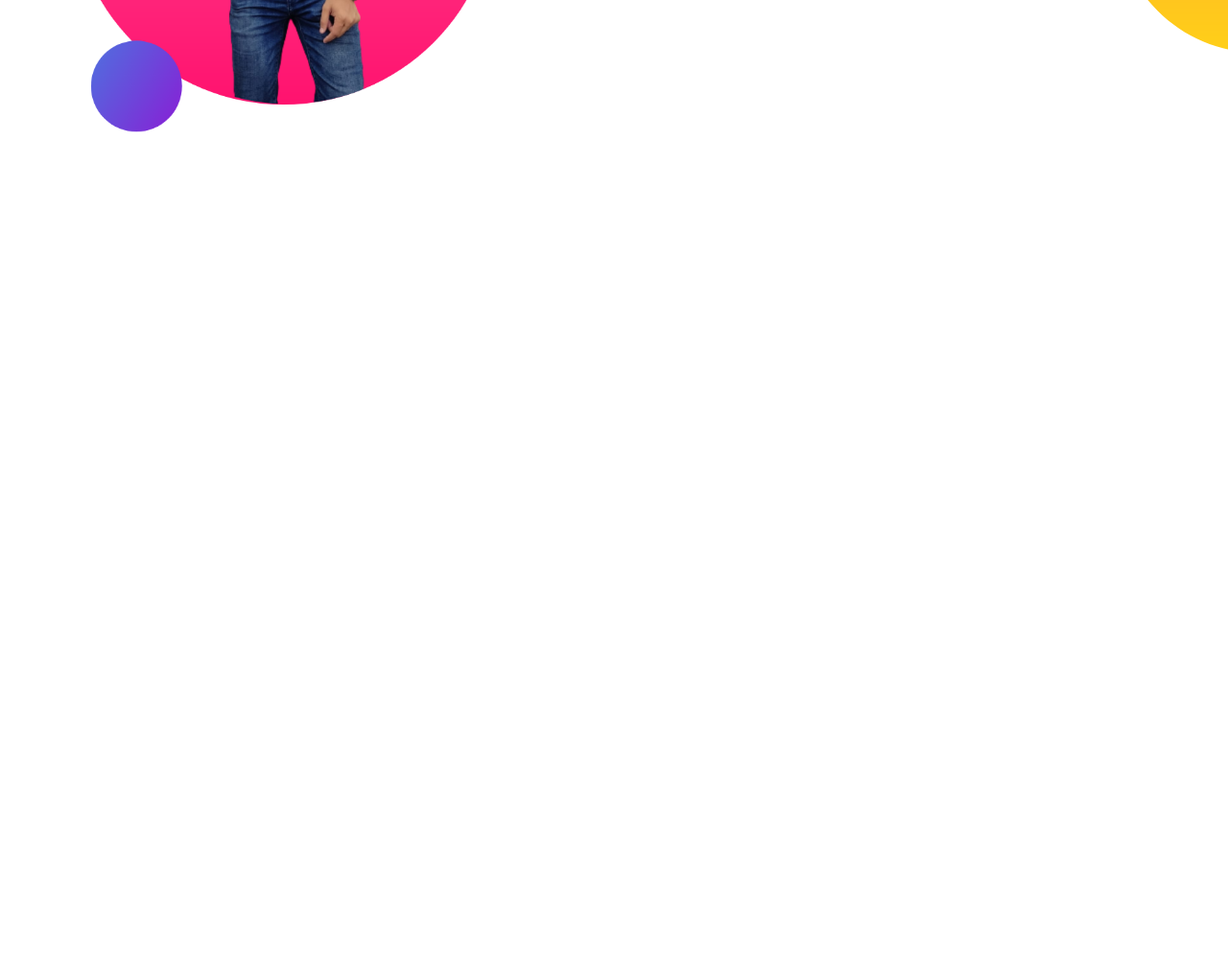
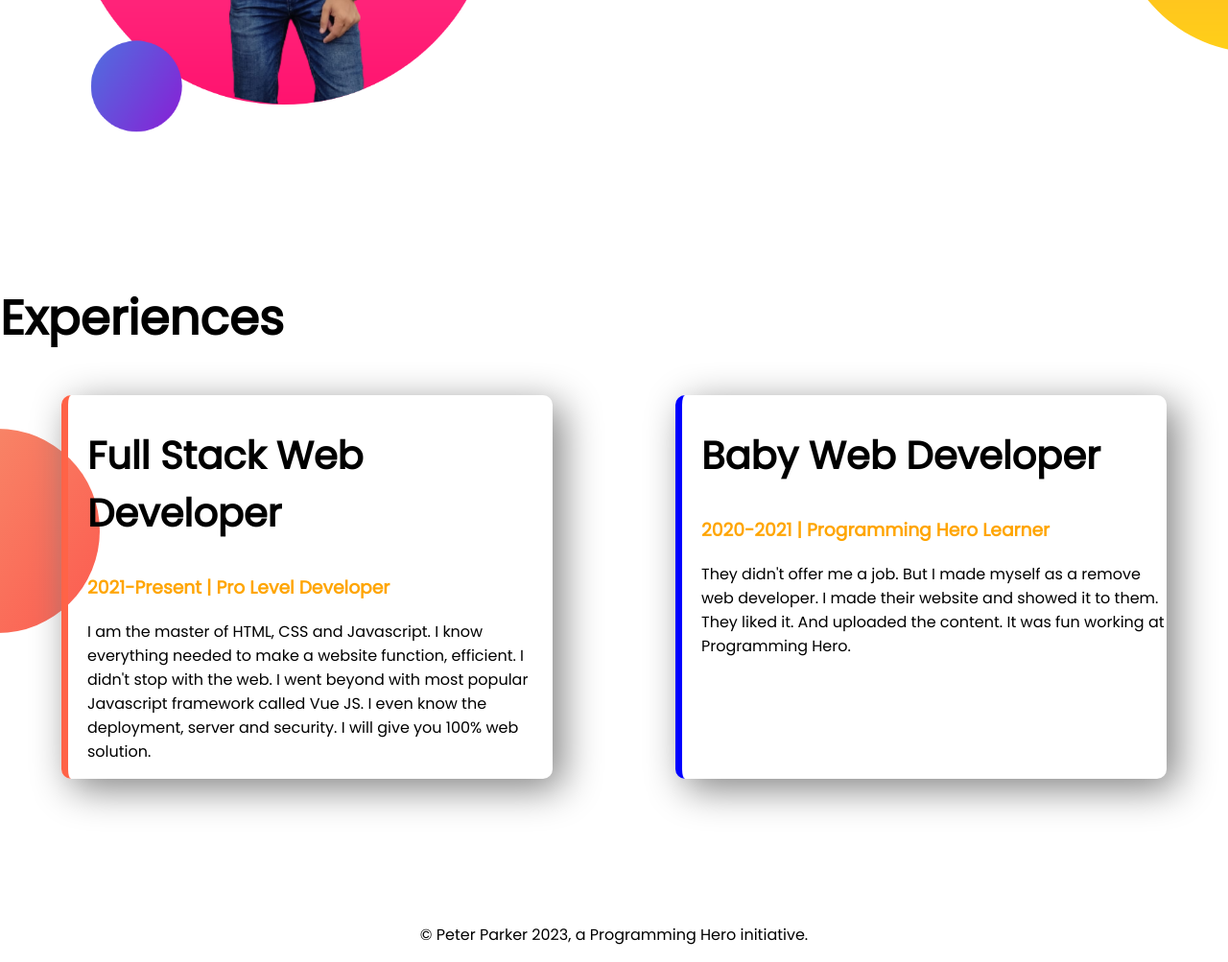
Before and after one commit to wahid30/my-portfolio, a plain HTML site: page index.html in a window 1280 px wide. Shown: the part 979-1982 px from the top of the page at 96% size. Before the commit the page ends 1274 px from the top, so only its background shows below. Drawn offline with Linux system fonts and the light colour scheme.

Commit message:
style border and footer

```diff
--- a/index.html
+++ b/index.html
@@ -14,7 +14,7 @@
     <link rel="stylesheet" href="style.css" />
   </head>
   <body>
-    <section class="top-banner">
+    <section class="top-banner flexible-container">
       <div class="half-width">
         <h1>Welcome to</h1>
         <h1><span class="orange-color">Wahidul Alam</span> World!</h1>
@@ -36,7 +36,7 @@
         <img src="images/my-bg.png" alt="my-bg" />
       </div>
     </section>
-    <section class="dream-big">
+    <section class="dream-big flexible-container">
       <div class="half-width">
         <img src="images/my-bg2.png" alt="my-bg2" />
       </div>
@@ -51,5 +51,34 @@
         <a class="link-button" target="_blank" href="#">DOWNLOAD RESUME</a>
       </div>
     </section>
+    <section class="experience-area">
+      <h1>Experiences</h1>
+      <div class="flexible-container">
+        <div id="full-stack-web-developer" class="experience-items">
+          <h2>Full Stack Web Developer</h2>
+          <h3 class="orange-color">2021-Present | Pro Level Developer</h3>
+          <p>
+            I am the master of HTML, CSS and Javascript. I know everything
+            needed to make a website function, efficient. I didn't stop with the
+            web. I went beyond with most popular Javascript framework called Vue
+            JS. I even know the deployment, server and security. I will give you
+            100% web solution.
+          </p>
+        </div>
+        <div id="baby-web-developer" class="experience-items">
+          <h2>Baby Web Developer</h2>
+          <h3 class="orange-color">2020-2021 | Programming Hero Learner</h3>
+          <p>
+            They didn't offer me a job. But I made myself as a remove web
+            developer. I made their website and showed it to them. They liked
+            it. And uploaded the content. It was fun working at Programming
+            Hero.
+          </p>
+        </div>
+      </div>
+    </section>
   </body>
+  <footer>
+    <p>© Peter Parker 2023, a Programming Hero initiative.</p>
+  </footer>
 </html>
--- a/style.css
+++ b/style.css
@@ -7,11 +7,15 @@ h1 {
   font-size: 50px;
 }
 
+h2 {
+  font-size: 40px;
+}
+
 .orange-color {
   color: orange;
 }
 
-section {
+.flexible-container {
   display: flex;
   margin-bottom: 150px;
 }
@@ -44,3 +48,30 @@ section {
   background-repeat: no-repeat;
   background-position: right;
 }
+
+.experience-area {
+  background-image: url(images/exp-bg.png);
+  background-repeat: no-repeat;
+  background-position: left;
+}
+
+.experience-items {
+  width: 40%;
+  margin-left: 5%;
+  margin-right: 5%;
+  padding-left: 20px;
+  border-radius: 10px;
+  box-shadow: 10px 10px 40px gray;
+}
+
+#full-stack-web-developer {
+  border-left: 7px solid tomato;
+}
+
+#baby-web-developer {
+  border-left: 7px solid blue;
+}
+
+footer p {
+  text-align: center;
+}
```
